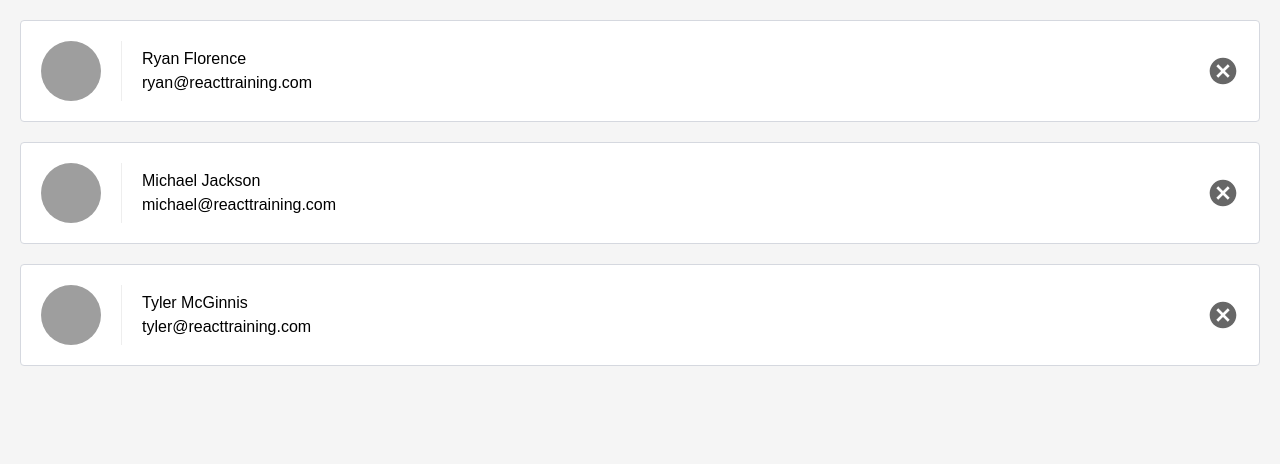
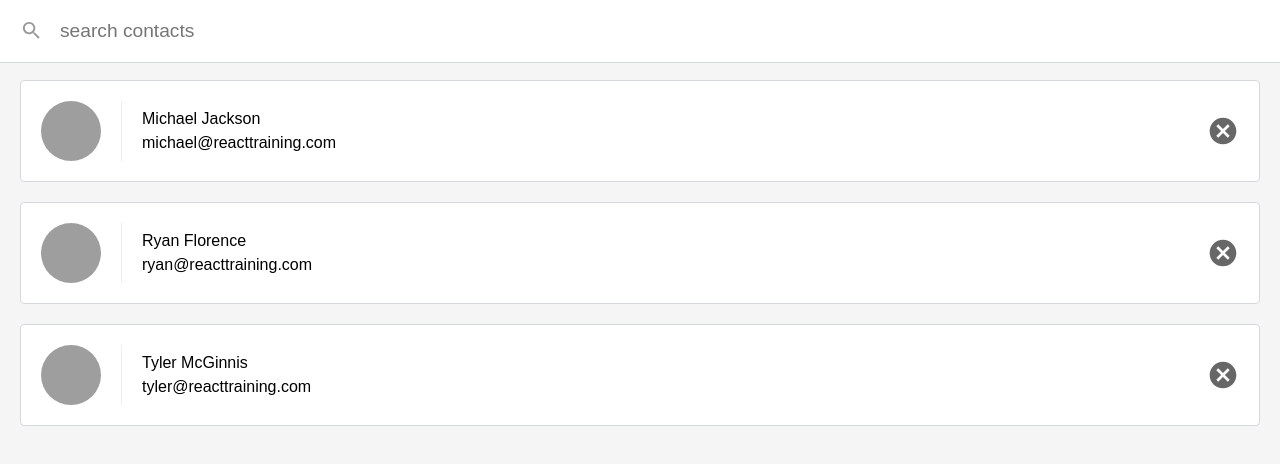
Before and after one commit to rajyotiroshan/Contacts, a React (Create React App) app: page / in a window 1280 px wide. Shown: the top 464 px of the page. Built offline with nearby package versions, Linux system fonts and the light colour scheme.

Commit message:
Controlled component:: added search bar

```diff
--- a/package.json
+++ b/package.json
@@ -3,10 +3,12 @@
   "version": "0.1.0",
   "private": true,
   "dependencies": {
+    "escape-string-regexp": "^1.0.5",
     "prop-types": "^15.6.2",
     "react": "^16.6.3",
     "react-dom": "^16.6.3",
-    "react-scripts": "2.1.1"
+    "react-scripts": "2.1.1",
+    "sort-by": "^1.2.0"
   },
   "scripts": {
     "start": "react-scripts start",
--- a/src/App.js
+++ b/src/App.js
@@ -22,6 +22,7 @@ import ListContacts from "./ContactList"
 ]*/
 
 class App extends Component {
+
   state = {
     contacts: [
   {
--- a/src/ContactList.js
+++ b/src/ContactList.js
@@ -1,5 +1,7 @@
 import React, {Component} from "react"
 import PropTypes from "prop-types"
+import escapeRegExp from 'escape-string-regexp'
+import sortBy from 'sort-by'
 //using stateless functional component
 /*function ListContacts(props) {
 	return (<ol className="contact-list">
@@ -21,10 +23,33 @@ import PropTypes from "prop-types"
 //using class component
 //managing state
 class ListContacts extends Component {
+	static PropTypes = {
+		contacts: PropTypes.array.isRequired,
+		onDeleteContact: PropTypes.func.isRequired
+	}
+
+	state= {
+		query: ''
+	}
+
+	updateQuery = (query)=>{ this.setState({query: query.trim()})}
 	render(){
+		let showingContacts ;
+		if(this.state.query) {
+			const match = new RegExp(escapeRegExp(this.state.query), 'i')
+			showingContacts = this.props.contacts.filter((contact)=> match.test(contact.name))
+
+		}else {
+			showingContacts = this.props.contacts;
+		}
+		showingContacts.sort(sortBy('name'))
 		//console.log(this.props);
-		return (<ol className="contact-list">
-				{this.props.contacts.map(contact => (
+		return (<div className='list-contacts'>
+					<div className="list-contacts-top">
+						<input className="search-contacts" type="text" placeholder="search contacts" value={this.state.query} onChange={(event)=>this.updateQuery(event.target.value)}/>
+					</div>
+					<ol className="contact-list">
+				{showingContacts.map(contact => (
 					<li key={contact.name} className="contact-list-item">
 
 						<div className="contact-avatar" style={{
@@ -37,14 +62,10 @@ class ListContacts extends Component {
 						</div>
 						<button onClick={()=>this.props.onDeleteContact(contact)} className="contact-remove">Remove</button>
 					</li>))}
-			</ol>)
+			</ol>
+
+			</div>)
 	}
 
-
-
 }
-ListContacts.propTypes = {
-		contacts: PropTypes.array.isRequired,
-		onDeleteContact: PropTypes.func.isRequired
-	}
 export default ListContacts
```
Also changed, not shown: 1 other file (tests, documents, lock files or other folders).
